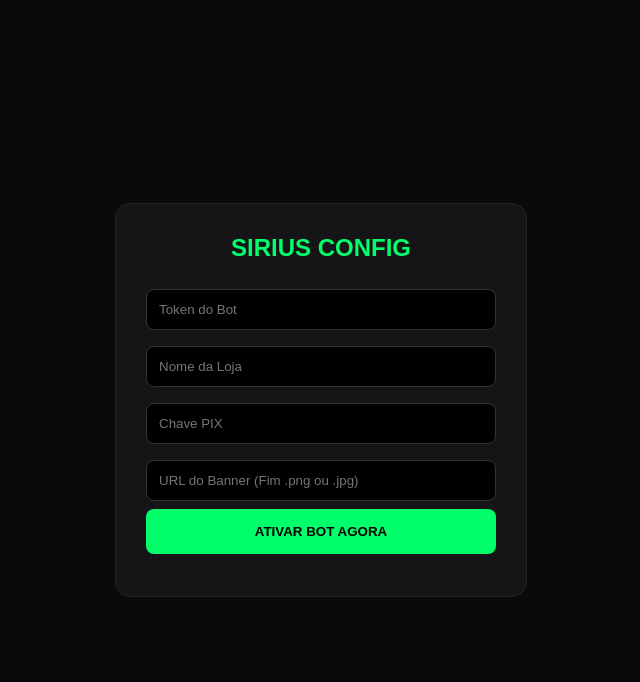
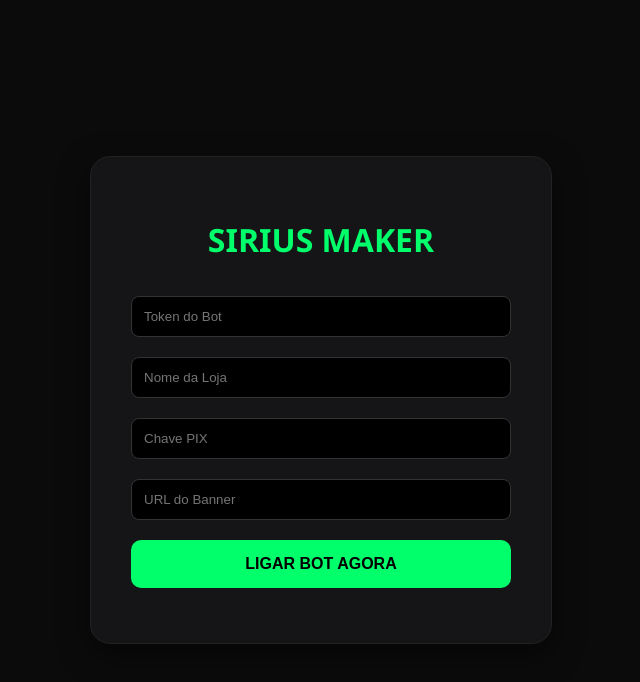
Before and after one commit to igrejaprovedor2019-cmyk/BOT-DE-VENDAS, a website: page index.html in a window 1280 px wide. Shown: the whole page, without its empty margins (319-959 px from the left). Drawn offline with Linux system fonts and the light colour scheme.

Commit message:
Update index.html

```diff
--- a/index.html
+++ b/index.html
@@ -1,26 +1,25 @@
 <!DOCTYPE html>
-<html lang="pt-br">
+<html>
 <head>
-    <meta charset="UTF-8">
-    <title>Dashboard GBZ</title>
+    <title>Dashboard Sirius Maker</title>
     <style>
-        body { background: #0a0a0b; color: #fff; font-family: sans-serif; display: flex; justify-content: center; align-items: center; height: 100vh; margin: 0; }
-        .box { background: #151517; padding: 30px; border-radius: 15px; width: 350px; border: 1px solid #222; }
-        input { width: 100%; padding: 12px; margin: 8px 0; border-radius: 8px; border: 1px solid #333; background: #000; color: #fff; box-sizing: border-box; }
-        button { width: 100%; padding: 15px; background: #00ff6a; border: none; border-radius: 8px; font-weight: bold; cursor: pointer; transition: 0.3s; }
-        button:hover { background: #00d659; transform: scale(1.02); }
-        h2 { text-align: center; color: #00ff6a; margin-top: 0; }
+        body { background: #0b0b0c; color: #fff; font-family: 'Segoe UI', sans-serif; display: flex; justify-content: center; align-items: center; height: 100vh; margin: 0; }
+        .card { background: #151517; padding: 40px; border-radius: 20px; width: 380px; border: 1px solid #222; box-shadow: 0 10px 30px rgba(0,0,0,0.5); }
+        h1 { text-align: center; color: #00ff6a; margin-bottom: 25px; }
+        input { width: 100%; padding: 12px; margin: 10px 0; border-radius: 8px; border: 1px solid #333; background: #000; color: #fff; box-sizing: border-box; }
+        button { width: 100%; padding: 15px; background: #00ff6a; border: none; border-radius: 10px; font-weight: bold; cursor: pointer; font-size: 16px; margin-top: 10px; }
+        #s { text-align: center; margin-top: 15px; font-size: 14px; color: #00ff6a; }
     </style>
 </head>
 <body>
-    <div class="box">
-        <h2>SIRIUS CONFIG</h2>
+    <div class="card">
+        <h1>SIRIUS MAKER</h1>
         <input type="text" id="t" placeholder="Token do Bot">
         <input type="text" id="n" placeholder="Nome da Loja">
         <input type="text" id="p" placeholder="Chave PIX">
-        <input type="text" id="b" placeholder="URL do Banner (Fim .png ou .jpg)">
-        <button onclick="ligar()">ATIVAR BOT AGORA</button>
-        <p id="s" style="text-align:center; font-size:12px; margin-top:10px;"></p>
+        <input type="text" id="b" placeholder="URL do Banner">
+        <button onclick="ligar()">LIGAR BOT AGORA</button>
+        <div id="s"></div>
     </div>
     <script>
         async function ligar() {
@@ -37,7 +36,7 @@
                 })
             });
             const data = await res.json();
-            s.innerText = data.msg ? "✅ " + data.msg : "❌ Erro";
+            s.innerText = data.msg || "Erro!";
         }
     </script>
 </body>
```
